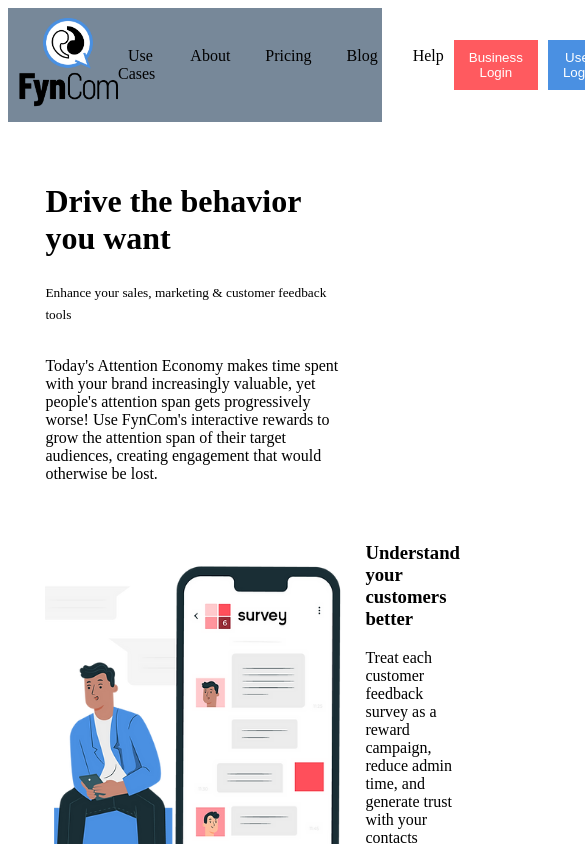
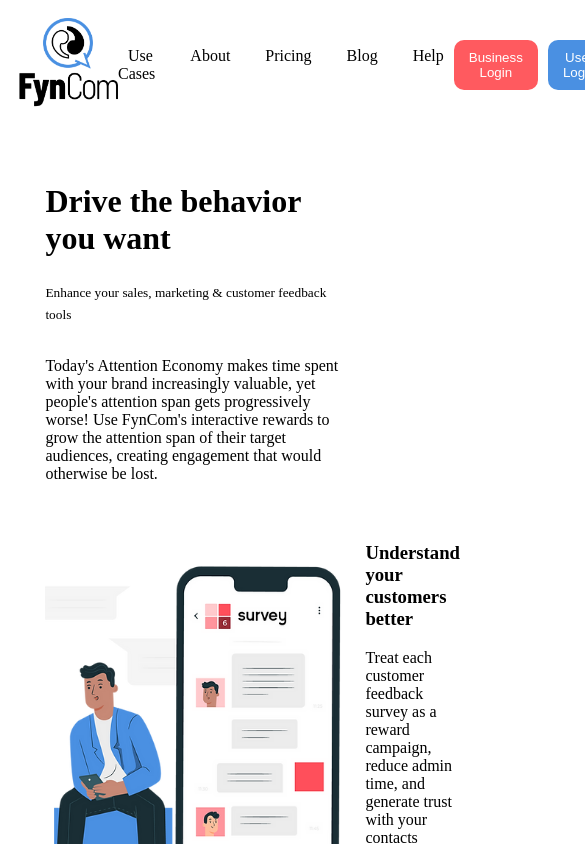
Before and after one commit to fyncom/fyncom-website, a Gatsby app: page /use-cases in a window 390 px wide. Shown: the top 844 px of the page, 585 px wide, since content can reach past the window. Built offline with nearby package versions, Linux system fonts and the light colour scheme.

Commit message:
updating header - more work to do on mobile

```diff
--- a/src/components/header.css
+++ b/src/components/header.css
@@ -3,7 +3,7 @@
     justify-content: space-between;
     align-items: start;
     padding: 10px 10px 10px 10px;
-    background-color: lightslategray;
+    background-color: var(--color-background);
 }
 .header-top p {
     flex: 1;
@@ -38,15 +38,15 @@
 }
 .nav-links a:hover {
     text-decoration: underline;
-    background-color: #444; /* Add a hover effect for better UX */
+    background-color: var(--dropdown-container-color); /* Add a hover effect for better UX */
 }
 
 .login-buttons {
-    /*display: grid;           !* top by top buttons *!*/
     display: flex;           /* Side by side buttons */
     gap: 10px;               /* Space between buttons */
 }
 button {
+    border-radius: 10px;
     color: white;
     padding: 10px 15px;
     border: none;
--- a/src/components/layout.css
+++ b/src/components/layout.css
@@ -149,6 +149,10 @@
     .use-case-image img {
         max-width: 100%; /* Full width on mobile */
         margin-right: 0; /* Reset margin since it's now a column layout */
+    }
+    .login-buttons {
+        display: grid;           /* top by top buttons */
+        gap: 10px;               /* Space between buttons */
     }
 }
 
--- a/src/pages/use-cases.js
+++ b/src/pages/use-cases.js
@@ -5,7 +5,6 @@ import mobileMarketing from "../images/marketing-mobile-survey.webp"
 import phoneCalls from "../images/sales-phone-calls.webp"
 import closingDeals from "../images/close-deals-customers-engagement.webp"
 import fyncomLogo from "../images/FynCom_Logo_New-LARGEST.png"
-import fyncomLogoDark from "../images/FynCom_Logo_New-LARGEST-White.png"
 import "../components/use-cases.css"
 
 const UseCases = () => {
@@ -64,7 +63,10 @@ const UseCases = () => {
               <button type="submit">Submit</button>
             </form>
           </div>
+
+          {/*Div holds the dark/light - src for fallback*/}
           <div className="fyncom-logo">
+            <img src={fyncomLogo} alt="FynCom Logo" />
           </div>
         </div>
       <Footer />
```
Also changed, not shown: src/images/FynCom_Logo_New-LARGEST-White.png (added).
